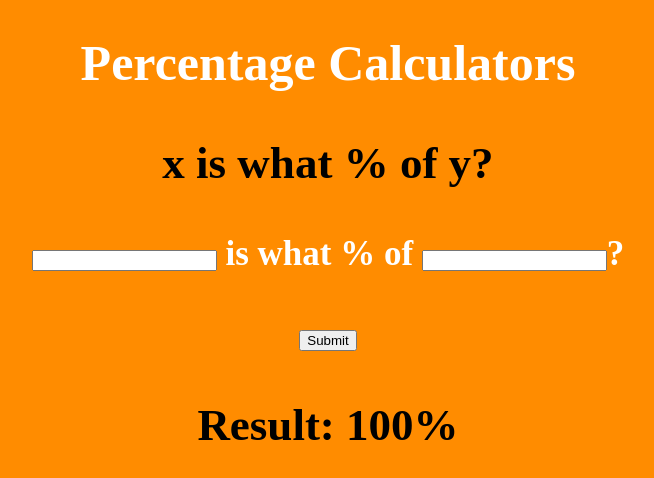
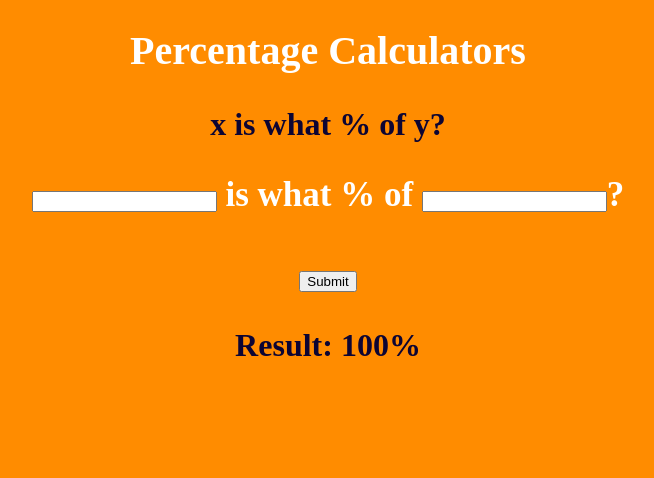
Before and after one commit to Ajay-Dhangar/Aj.Edu.in, a plain HTML site: page Assets/HTML/ex-1.html in a window 1280 px wide. Shown: the whole page, without its empty margins (312-966 px from the left). Drawn offline with Linux system fonts and the light colour scheme.

Commit message:
initial commit

```diff
--- a/Assets/HTML/ex-1.html
+++ b/Assets/HTML/ex-1.html
@@ -14,15 +14,16 @@
 
     h1 {
         text-align: center;
-        font-size: 50px;
+        font-size: 250%;
         color: #fff;
     }
 
     p,
     h3 {
         text-align: center;
-        font-size: 45px;
+        font-size: 200%;
         font-weight: 700;
+        color: rgb(13, 5, 51);
     }
 
     form {
```
